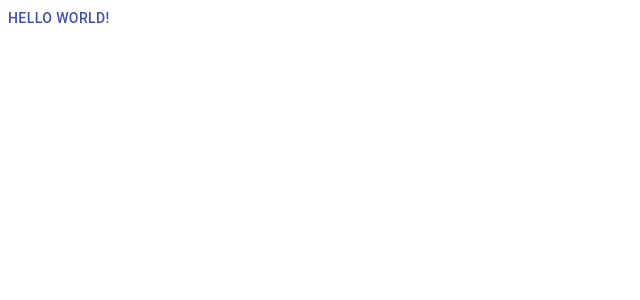
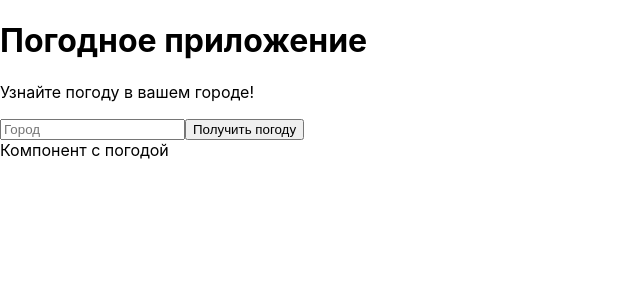
Before and after one commit to AlenaShestanova/WeatherApp, a React (Create React App) app: page / in a window 1280 px wide. Shown: the top 300 px of the page, without its empty margins (0-640 px from the left). Built offline with nearby package versions, Linux system fonts and the light colour scheme.

Commit message:
получаем json по api

```diff
--- a/package.json
+++ b/package.json
@@ -8,8 +8,8 @@
     "@testing-library/react": "^9.5.0",
     "@testing-library/user-event": "^7.2.1",
     "bootstrap": "^4.5.0",
+    "prop-types": "^15.7.2",
     "react": "^16.13.1",
-    "react-bootstrap": "^1.0.1",
     "react-dom": "^16.13.1",
     "react-router": "^5.2.0",
     "react-scripts": "3.4.1"
--- a/src/App.js
+++ b/src/App.js
@@ -1,13 +1,26 @@
 import React from 'react';
+import Header from './Components/Header'
 
-import {Button} from'@material-ui/core'
-
+import Form from "./Components/Form";
+import Weather from "./Components/Weather";
+const API_KEY='44f3279a58667d6583e74c55bac5aee0'
 function App() {
+async function gettingWeather(event){
+      event.preventDefault()
+const api_url=await fetch(`http://api.openweathermap.org/data/2.5/weather?q=Kazan&appid=44f3279a58667d6583e74c55bac5aee0`);
+   // const api_url=await fetch('https://samples.openweathermap.org/data/2.5/weather?q=London,uk&appid=439d4b804bc8187953eb36d2a8c26a02')
+      const data= await api_url.json()
+      console.log(data)
+    }
   return (
       <div>
-<Button color="primary">Hello world!</Button>
+     <Header></Header>
+        <Form weatherMethod={gettingWeather}></Form>
+    <Weather></Weather>
       </div>
+
   );
+
 }
 
 export default App;
--- /dev/null
+++ b/src/Components/Form.js
@@ -0,0 +1,11 @@
+import React from 'react'
+
+
+export default function Form({weatherMethod}) {
+    return(
+        <form onSubmit={weatherMethod} >
+            <input type="text" name="city" placeholder='Город'/>
+            <button>Получить погоду</button>
+        </form>
+    )
+}
--- /dev/null
+++ b/src/Components/Header.js
@@ -0,0 +1,10 @@
+import React from 'react'
+
+ export default function Header() {
+return(
+    <div>
+        <h1>Погодное приложение</h1>
+        <p>Узнайте погоду в вашем городе!</p>
+    </div>
+)
+ }
--- /dev/null
+++ b/src/Components/Weather.js
@@ -0,0 +1,10 @@
+import React from 'react'
+
+export default function Weather() {
+    return(
+        <div>
+            Компонент с погодой
+
+        </div>
+    )
+}
```
Also changed, not shown: 2 other files (tests, documents, lock files or other folders).
